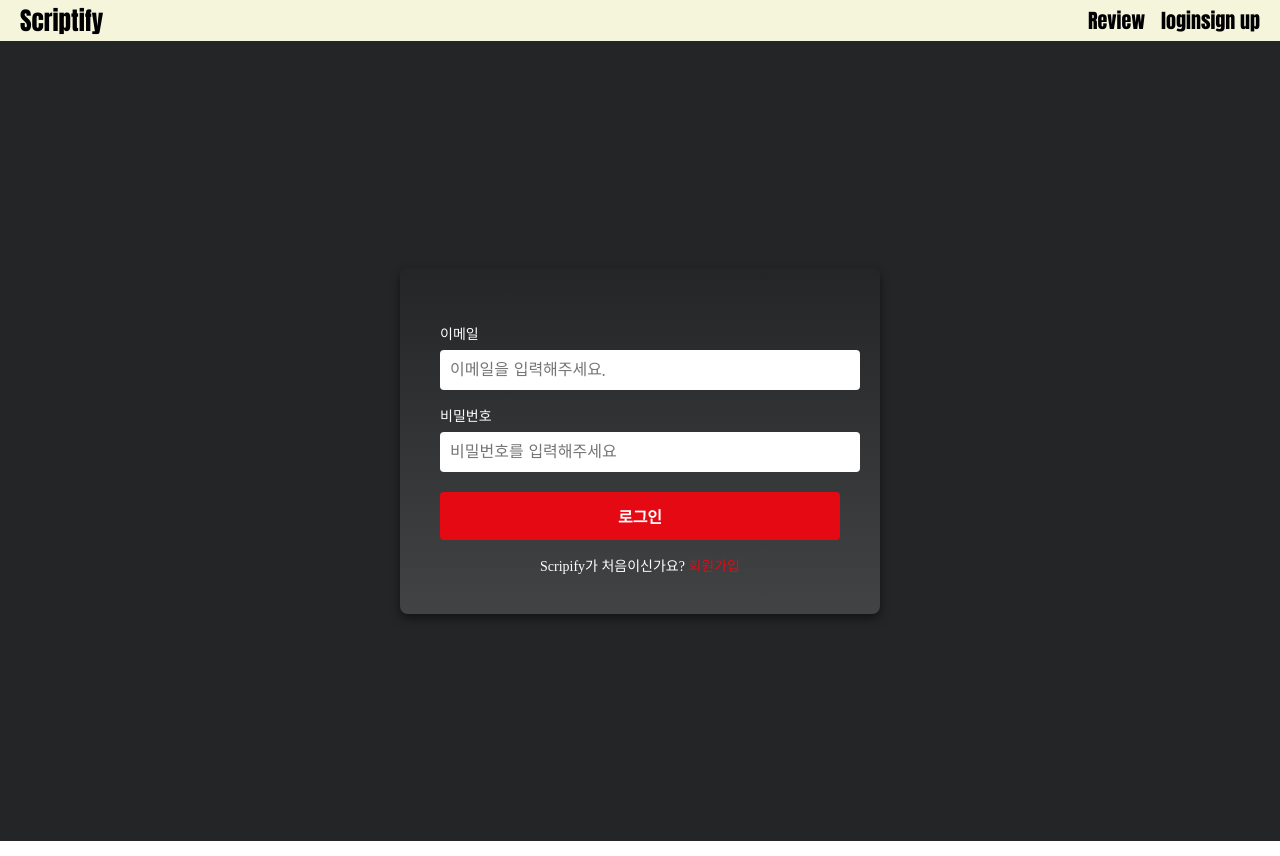
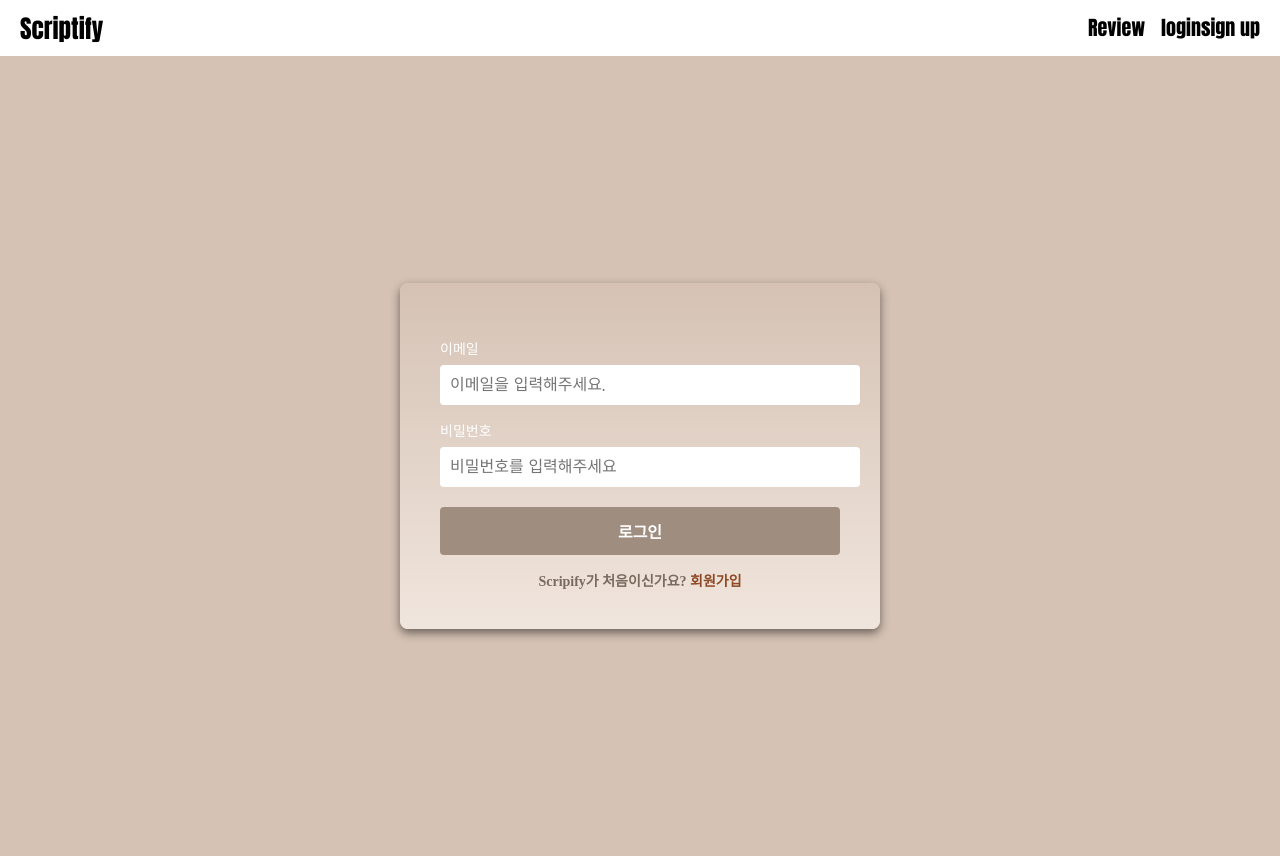
Before and after one commit to ScritifY/Scriptify_FE, a Vue app in the folder scriptify/: page /login in a window 1280 px wide. Built offline with nearby package versions, Linux system fonts and the light colour scheme; a web font is replaced by a local one.

Commit message:
design: 로그인 화면 디자인 수정

```diff
--- a/scriptify/src/components/navbar/NavBar.vue
+++ b/scriptify/src/components/navbar/NavBar.vue
@@ -26,12 +26,12 @@
     display: flex;
     justify-content: space-between;
     align-items: center;
-    background:beige;
+    background:white;
     padding: 8px 20px;
     font-family: impact ;
     color: black;
     font-size: 20px;
-
+    height: 40px;
 }
 .navbar_list {
     display: flex;
--- a/scriptify/src/views/LoginView.vue
+++ b/scriptify/src/views/LoginView.vue
@@ -19,7 +19,7 @@
         <button type="submit" class="login-button">로그인</button>
     </form>
     <div class="login-footer">
-        <p>Scripify가 처음이신가요? <RouterLink to="/signup" class="signup-link">회원가입</RouterLink></p>
+        <p class="p-guide">Scripify가 처음이신가요? <RouterLink to="/signup" class="signup-link">회원가입</RouterLink></p>
     </div>
     </div>
 </div>
@@ -85,7 +85,7 @@
   align-items: center;
   height: 100vh;
   background: linear-gradient(to bottom, #232526, #414345);
-  background: #232526;
+  background: #d5c2b4;
   color: #fff;
 
 }
@@ -100,7 +100,7 @@
   max-width: 400px;
   box-shadow: 0 4px 10px rgba(0, 0, 0, 0.5);
   text-align: center;
-  background: linear-gradient(to bottom, #232526, #414345);
+  background: linear-gradient(to bottom, #d5c2b4, #f0e5dd);
 }
 
 /* 제목 스타일 */
@@ -134,7 +134,7 @@ input {
 /* 버튼 스타일 */
 .login-button {
   width: 100%;
-  background-color: #e50914; /* 넷플릭스 레드 */
+  background-color: #9f8d80; /* 넷플릭스 레드 */
   color: #fff;
   padding: 12px;
   font-size: 16px;
@@ -146,7 +146,7 @@ input {
 }
 
 .login-button:hover {
-  background-color: #f6121d; /* 더 밝은 빨간색 */
+  background-color: #7a695d;
 }
 
 /* 푸터 */
@@ -156,11 +156,17 @@ input {
 }
 
 .signup-link {
-  color: #e50914;
+  color: #8d4925;
   text-decoration: none;
+  font-weight: bold;
 }
 
 .signup-link:hover {
   text-decoration: underline;
 }
+.p-guide{
+  color: #7a695d;
+  text-decoration: none;
+  font-weight: bold;
+}
 </style>
```
